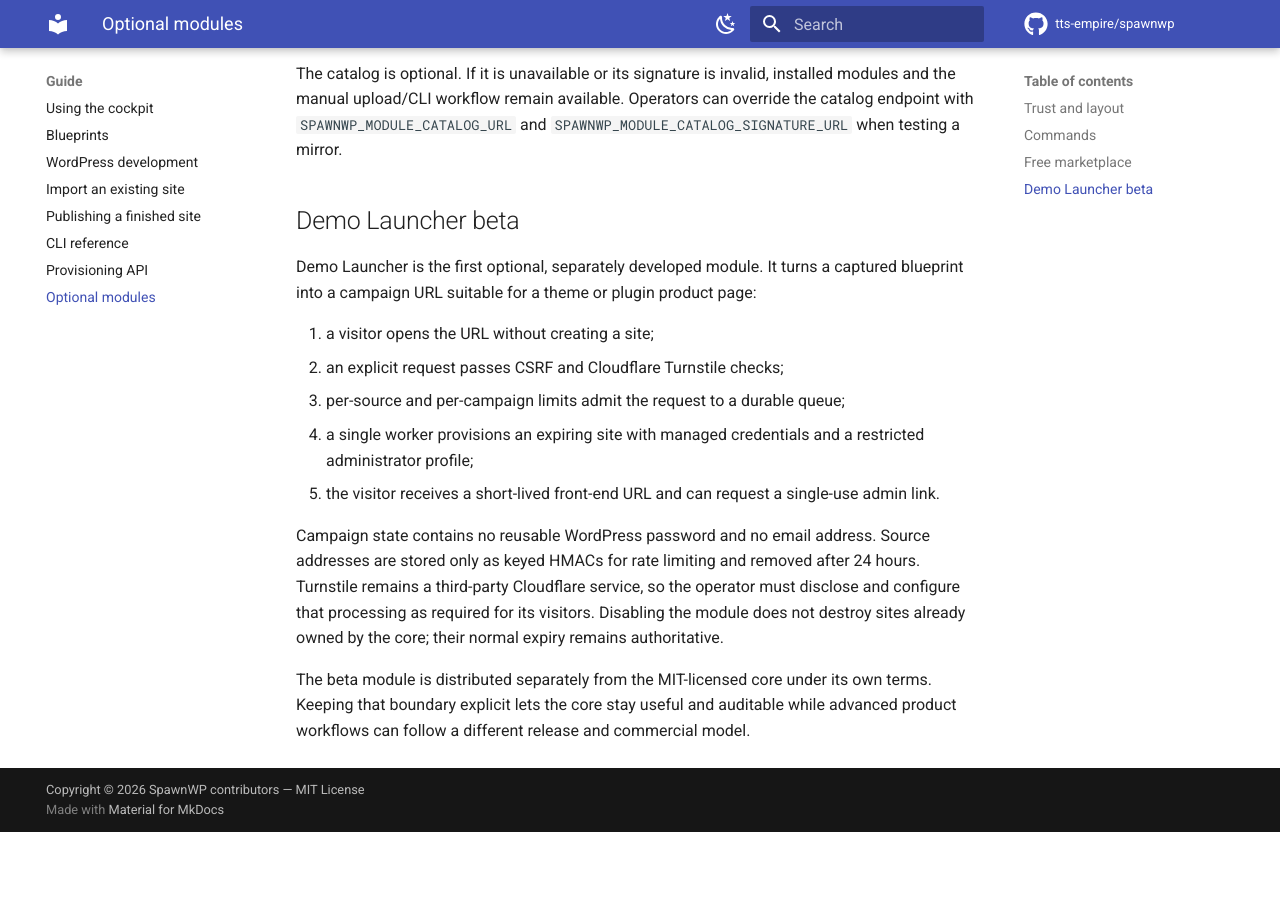
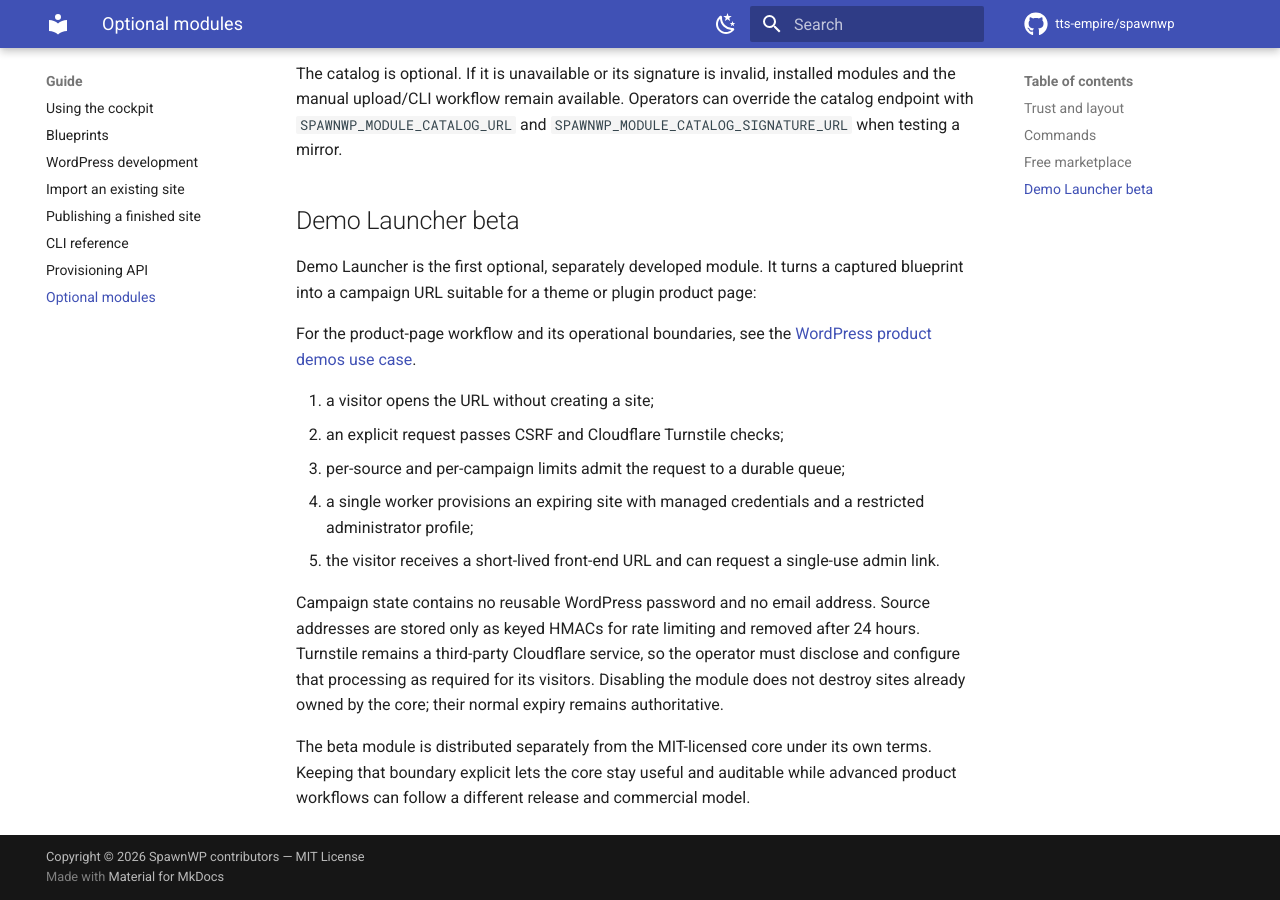
Before and after one commit to tts-empire/spawnwp, an MkDocs documentation site: the page built from docs/modules.md, in a window 1280 px wide and 900 px high, scrolled down 1824 px. Built offline with MkDocs 1.6.1 and Material for MkDocs 9.7.7, drawn with Linux system fonts in a browser that asks for light colours; comment, search, counter and statistics services are not loaded; before the commit the page ends 2656 px from its top, so only the background shows below that.

Commit message:
Add WordPress product demos use case

```diff
--- a/docs/modules.md
+++ b/docs/modules.md
@@ -83,6 +83,9 @@ the manual upload/CLI workflow remain available. Operators can override the cata
 Demo Launcher is the first optional, separately developed module. It turns a captured blueprint
 into a campaign URL suitable for a theme or plugin product page:
 
+For the product-page workflow and its operational boundaries, see the [WordPress product demos
+use case](https://spawnwp.com/use-cases/wordpress-product-demos/).
+
 1. a visitor opens the URL without creating a site;
 2. an explicit request passes CSRF and Cloudflare Turnstile checks;
 3. per-source and per-campaign limits admit the request to a durable queue;
--- a/website/index.html
+++ b/website/index.html
@@ -122,6 +122,7 @@
         <a class="hub-card" href="/wordpress-sandbox/" data-seo-navigation="explore_wordpress_sandbox"><span class="mini-mark">Category</span><h3>Self-hosted WordPress sandbox</h3><p>Understand isolation, lifetimes, remote access, requirements and boundaries.</p><span class="card-link">Explore the sandbox →</span></a>
         <a class="hub-card" href="/alternatives/" data-seo-navigation="explore_alternatives"><span class="mini-mark">Comparisons</span><h3>Cloud, desktop or self-hosted</h3><p>Compare InstaWP, Local and TasteWP with clear trade-offs and dated sources.</p><span class="card-link">See alternatives →</span></a>
         <a class="hub-card" href="/use-cases/plugin-development/" data-seo-navigation="explore_plugin_development"><span class="mini-mark">Workflow</span><h3>Plugin development and testing</h3><p>Use WordPress.org QA tools, static analysis, runtime inspection and multiple PHP versions.</p><span class="card-link">See the workflow →</span></a>
+        <a class="hub-card" href="/use-cases/wordpress-product-demos/" data-seo-navigation="explore_wordpress_product_demos" data-seo-funnel="visit_product_demos"><span class="mini-mark">Product experience</span><h3>WordPress product demos</h3><p>Let theme and plugin visitors try a protected, expiring demo generated from your blueprint.</p><span class="card-link">Create a product demo →</span></a>
       </div>
     </section>
 
--- a/website/use-cases/index.html
+++ b/website/use-cases/index.html
@@ -17,11 +17,12 @@
   <main id="main">
     <section class="content-hero"><div class="breadcrumbs"><a href="/">Home</a><span>Use Cases</span></div><div class="eyebrow">A lab for real development work</div><h1>WordPress environments <em>with a job.</em></h1><p class="lede">Spawn a clean environment for one task, inspect it with the right tools, then reset, snapshot or destroy it without disturbing another project.</p></section>
     <section class="editorial"><div class="editorial-heading"><div class="eyebrow">Available workflows</div><h2>Start from the work you need to do.</h2></div><div class="hub-grid">
+      <a class="hub-card" href="/use-cases/wordpress-product-demos/" data-seo-navigation="explore_wordpress_product_demos" data-seo-funnel="visit_product_demos"><span class="mini-mark">Product experience</span><h2>WordPress product demos</h2><p>Turn a captured theme or plugin blueprint into a protected, expiring demo URL for your product page.</p><span class="card-link">Create a product demo →</span></a>
       <a class="hub-card" href="/use-cases/plugin-development/"><span class="mini-mark">Build and review</span><h2>Plugin development</h2><p>Develop with WordPress.org checks, static analysis, runtime inspection and captured email ready to use.</p><span class="card-link">See the complete workflow →</span></a>
       <a class="hub-card" href="/guides/test-wordpress-multiple-php-versions/"><span class="mini-mark">Compatibility</span><h2>Multiple PHP versions</h2><p>Repeat the same test workflow across PHP 7.4, 8.2, 8.3 and 8.4.</p><span class="card-link">Follow the testing guide →</span></a>
       <a class="hub-card" href="/wordpress-sandbox/"><span class="mini-mark">Experiment safely</span><h2>Disposable test sites</h2><p>Give a site a task and optional lifetime, then remove the whole isolated stack when it is done.</p><span class="card-link">Explore the sandbox →</span></a>
     </div></section>
-    <section class="editorial content-intro"><div><div class="eyebrow">A clear boundary</div><h2>Development, testing and demos — not production hosting.</h2><p>SpawnWP keeps a remotely accessible lab running on your server. It does not manage production traffic, client billing, continuous staging sync or anonymous public provisioning.</p></div><aside><strong>Bring a fresh server and two hostnames.</strong><p>SpawnWP configures Docker, Nginx, TLS and the authenticated cockpit; you remain responsible for the infrastructure.</p><a href="/docs/requirements/">Read requirements →</a></aside></section>
+    <section class="editorial content-intro"><div><div class="eyebrow">A clear boundary</div><h2>Development, testing and demos — not production hosting.</h2><p>SpawnWP keeps a remotely accessible lab running on your server. It does not manage production traffic, client billing, continuous staging sync or anonymous public provisioning.</p><p>The optional Demo Launcher can mediate explicit, rate-limited public demo requests when you install and configure it yourself.</p></div><aside><strong>Bring a fresh server and two hostnames.</strong><p>SpawnWP configures Docker, Nginx, TLS and the authenticated cockpit; you remain responsible for the infrastructure.</p><a href="/docs/requirements/">Read requirements →</a></aside></section>
     <section class="content-cta"><div class="eyebrow">Prepare the lab</div><h2>See the infrastructure before you install.</h2><p>Check supported systems, resources, DNS and network requirements.</p><div class="actions"><a class="button primary" href="/docs/requirements/">Review requirements</a><a class="button secondary" href="/docs/installation/">Installation guide</a></div></section>
   </main>
   <footer><a class="brand" href="/"><span>Spawn<strong>WP</strong></span></a><p>Self-hosted tooling for disposable WordPress development environments.</p><div><a href="/plugin/">Plugin</a><a href="/roadmap/">Roadmap</a><a href="/docs/">Docs</a></div><div><a href="https://github.com/tts-empire/spawnwp" rel="noopener">GitHub</a></div></footer>
```
Also changed, not shown: ops/website/README.md (+4 -1 lines), website/use-cases/wordpress-product-demos/index.html (added, +44 -0 lines), 1 other file.
